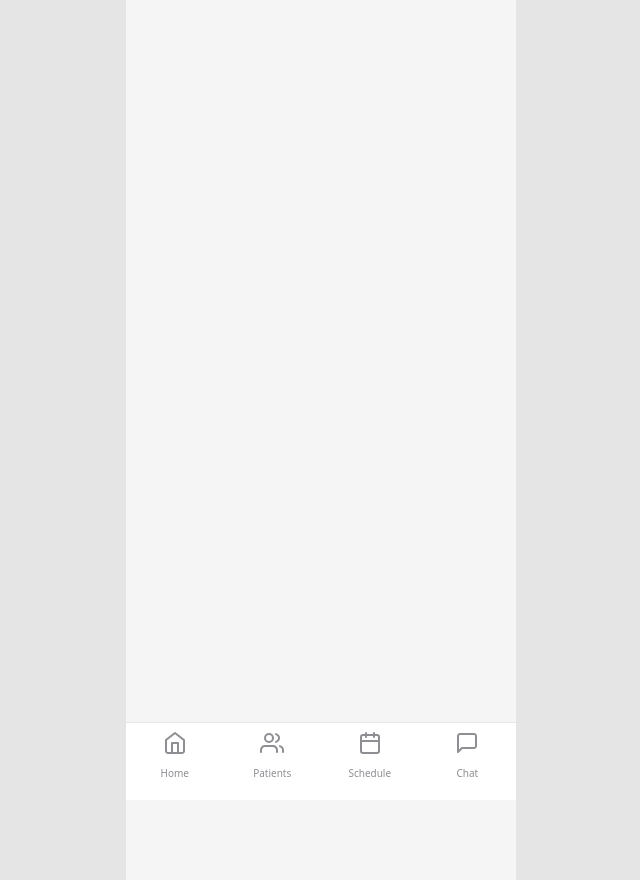
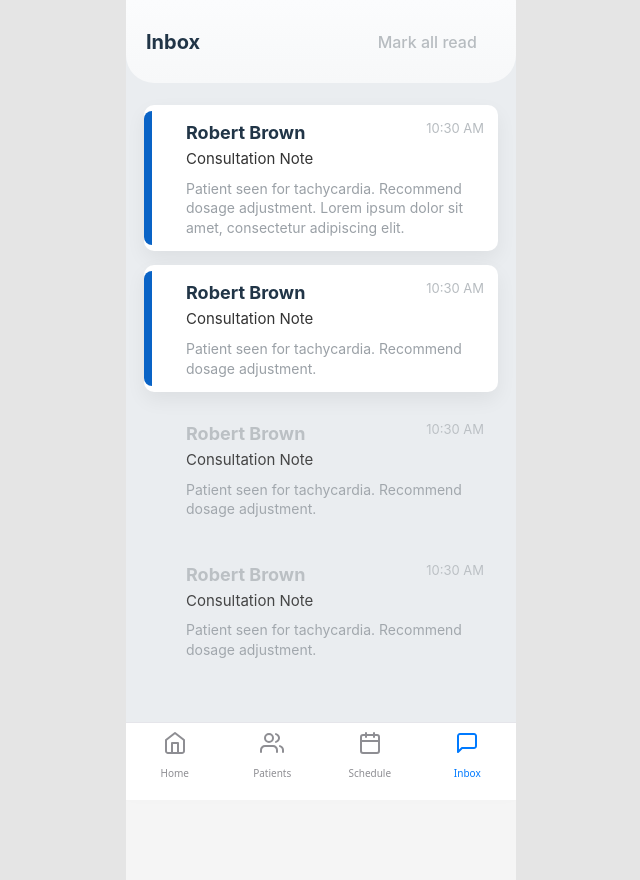
Before and after one commit to kateyang1998/novalab-oscar-mobile-pro, a React (Vite) app: page /inbox in a window 1280 px wide. Shown: the whole page, without its empty margins (319-959 px from the left). Built offline with nearby package versions, Linux system fonts and the light colour scheme.

Commit message:
Inbox Screen Updates

```diff
--- a/src/App.jsx
+++ b/src/App.jsx
@@ -2,7 +2,7 @@ import { Routes, Route, useLocation, Navigate } from "react-router-dom";
 import HomeScreen from "./screens/HomeScreen";
 import PatientsScreen from "./screens/PatientsScreen";
 import ScheduleScreen from "./screens/ScheduleScreen";
-import ChatScreen from "./screens/ChatScreen";
+import InboxScreen from "./screens/InboxScreen";
 import SplashScreen from "./screens/SplashScreen";
 import SignInScreen from "./screens/SignInScreen";
 import NotificationsScreen from "./screens/NotificationsScreen";
@@ -45,7 +45,7 @@ function App() {
         <Route path="/home" element={<HomeScreen />} />
         <Route path="/patients" element={<PatientsScreen />} />
         <Route path="/schedule" element={<ScheduleScreen />} />
-        <Route path="/chat" element={<ChatScreen />} />
+        <Route path="/inbox" element={<InboxScreen />} />
         <Route path="/notifications" element={<NotificationsScreen />} />
         <Route path="/profile" element={<ProfileScreen />} />
         <Route path="/patient/:id/summary" element={<PatientRecordSummaryScreen />} />
--- a/src/components/BottomTab.jsx
+++ b/src/components/BottomTab.jsx
@@ -134,8 +134,8 @@ const BottomTab = () => {
     },
     // Chat tab
     {
-      name: "Chat",
-      path: "/chat",
+      name: "Inbox",
+      path: "/inbox",
       icon: (isActive) => (
         <svg
           width="24"
--- a/src/screens/ChatScreen.jsx
+++ /dev/null
@@ -1,18 +0,0 @@
-const ChatScreen = () => {
-  return (
-    <div style={styles.container}>
-      <h1>Chat</h1>
-    </div>
-  );
-};
-
-const styles = {
-  container: {
-    padding: "20px",
-    display: "flex",
-    justifyContent: "center",
-    minHeight: "calc(100vh - 80px)",
-  },
-};
-
-export default ChatScreen;
--- /dev/null
+++ b/src/screens/InboxScreen.jsx
@@ -0,0 +1,60 @@
+import React, { useState } from 'react';
+import "../styles/inbox.css";
+const initialMessages = [
+  { id:1, sender:'Robert Brown', subject:'Consultation Note', preview:`Patient seen for tachycardia. Recommend dosage adjustment. Lorem ipsum dolor sit amet, consectetur adipiscing elit.`, time:'10:30 AM', read:false },
+  { id:2, sender:'Robert Brown', subject:'Consultation Note', preview:`Patient seen for tachycardia. Recommend dosage adjustment.`, time:'10:30 AM', read:false },
+  { id:3, sender:'Robert Brown', subject:'Consultation Note', preview:`Patient seen for tachycardia. Recommend dosage adjustment.`, time:'10:30 AM', read:true },
+  { id:4, sender:'Robert Brown', subject:'Consultation Note', preview:`Patient seen for tachycardia. Recommend dosage adjustment.`, time:'10:30 AM', read:true },
+];
+
+export default function InboxScreen(){
+  const [messages, setMessages] = useState(initialMessages);
+  const [selectedId, setSelectedId] = useState(null);
+
+  function openMessage(id){
+    setMessages(prev => prev.map(m => m.id===id ? {...m, read:true} : m));
+    setSelectedId(id);
+  }
+  function markAllRead(){
+    setMessages(prev => prev.map(m => ({...m, read:true})));
+    setSelectedId(null);
+  }
+
+  return (
+    <div className="inbox-app">
+      <div className="top-rail">
+        <div className="title">Inbox</div>
+        <button className="mark-read" onClick={markAllRead}>Mark all read</button>
+      </div>
+
+      <div className="list-wrap">
+        {messages.map(msg => (
+          <article
+            key={msg.id}
+            className={`message-card ${msg.read ? 'read' : 'unread'} ${selectedId===msg.id ? 'selected':''}`}
+            onClick={()=>openMessage(msg.id)}
+          >
+            <div style={{width:8}}/>
+            <div className="message-main">
+              <div className="row">
+                <div style={{minWidth:0}}>
+                  <h3 className="sender">{msg.sender}</h3>
+                </div>
+                <div className="time">{msg.time}</div>
+              </div>
+              <div className="subject">{msg.subject}</div>
+              <div className="preview">{msg.preview}</div>
+            </div>
+          </article>
+        ))}
+      </div>
+
+      <div className="bottom-nav" aria-hidden="true">
+        <div className="nav-item"><div className="icon" style={{borderColor:'#00000022'}}/></div>
+        <div className="nav-item"><div className="icon" style={{borderColor:'#00000022'}}/></div>
+        <div className="nav-item"><div className="icon" style={{borderColor:'#00000022'}}/></div>
+        <div className="nav-item inbox"><div className="icon" style={{borderColor:'#0963c6'}}/></div>
+      </div>
+    </div>
+  );
+}
--- /dev/null
+++ b/src/styles/inbox.css
@@ -0,0 +1,51 @@
+:root{
+  --bg:#eaedf0;
+  --card:#ffffff;
+  --muted:#9aa0a6;
+  --accent:#0963c6;
+  --surface-radius:28px;
+  --card-radius:10px;
+  --shadow: 0 8px 20px rgba(12,14,20,0.06);
+  --muted-2:#b7bcc0;
+}
+.inbox-app{
+  min-height:100vh;
+  display:flex;
+  flex-direction:column;
+  background:var(--bg);
+  font-family: Inter, system-ui, -apple-system, "Segoe UI", Roboto, Arial;
+}
+.top-rail{
+  background:linear-gradient(#fbfcfd,#f7f8f9);
+  padding:22px 20px;
+  border-bottom-left-radius:var(--surface-radius);
+  border-bottom-right-radius:var(--surface-radius);
+  display:flex;
+  align-items:center;
+  justify-content:space-between;
+}
+.title{font-size:20px;font-weight:700}
+.mark-read{background:none;border:0;color:var(--muted-2);font-size:16px;cursor:pointer}
+
+.list-wrap{padding:18px;padding-top:22px;flex:1;overflow:auto}
+
+.message-card{
+  display:flex;background:var(--card);border-radius:var(--card-radius);padding:14px;gap:12px;align-items:flex-start;margin-bottom:14px;box-shadow:var(--shadow);position:relative;transition:transform .12s, box-shadow .12s;
+}
+.message-card.read{background:transparent;box-shadow:none;color:var(--muted-2);opacity:0.9}
+.message-card.unread::before{
+  content:"";
+  position:absolute;left:0;top:6px;bottom:6px;width:8px;border-top-left-radius:8px;border-bottom-left-radius:8px;background:var(--accent);
+}
+.message-card.selected{transform:translateY(-2px);box-shadow: 0 16px 30px rgba(12,14,20,0.09)}
+
+.message-main{flex:1;padding-left:8px;min-width:0}
+.row{display:flex;align-items:flex-start;justify-content:space-between;gap:12px}
+.sender{font-weight:700;font-size:18px;margin:0}
+.subject{margin:2px 0 8px 0;color:#333;font-size:15px}
+.preview{color:var(--muted);font-size:14px;line-height:1.4;display:-webkit-box;-webkit-line-clamp:3;-webkit-box-orient:vertical;overflow:hidden;text-overflow:ellipsis}
+.time{color:var(--muted-2);font-size:13px;flex-shrink:0;margin-left:6px}
+
+.bottom-nav{background:#fff;padding:10px 18px;border-top-left-radius:28px;border-top-right-radius:28px;display:flex;justify-content:space-around;align-items:center;gap:8px;box-shadow: 0 -6px 18px rgba(12,14,20,0.03)}
+.nav-item{font-size:12px;color:#60656a;display:flex;flex-direction:column;align-items:center;gap:6px}
+.icon{width:28px;height:28px;border-radius:6px;border:2px solid transparent;display:block}
```
Also changed, not shown: 1 other file (tests, documents, lock files or other folders).
